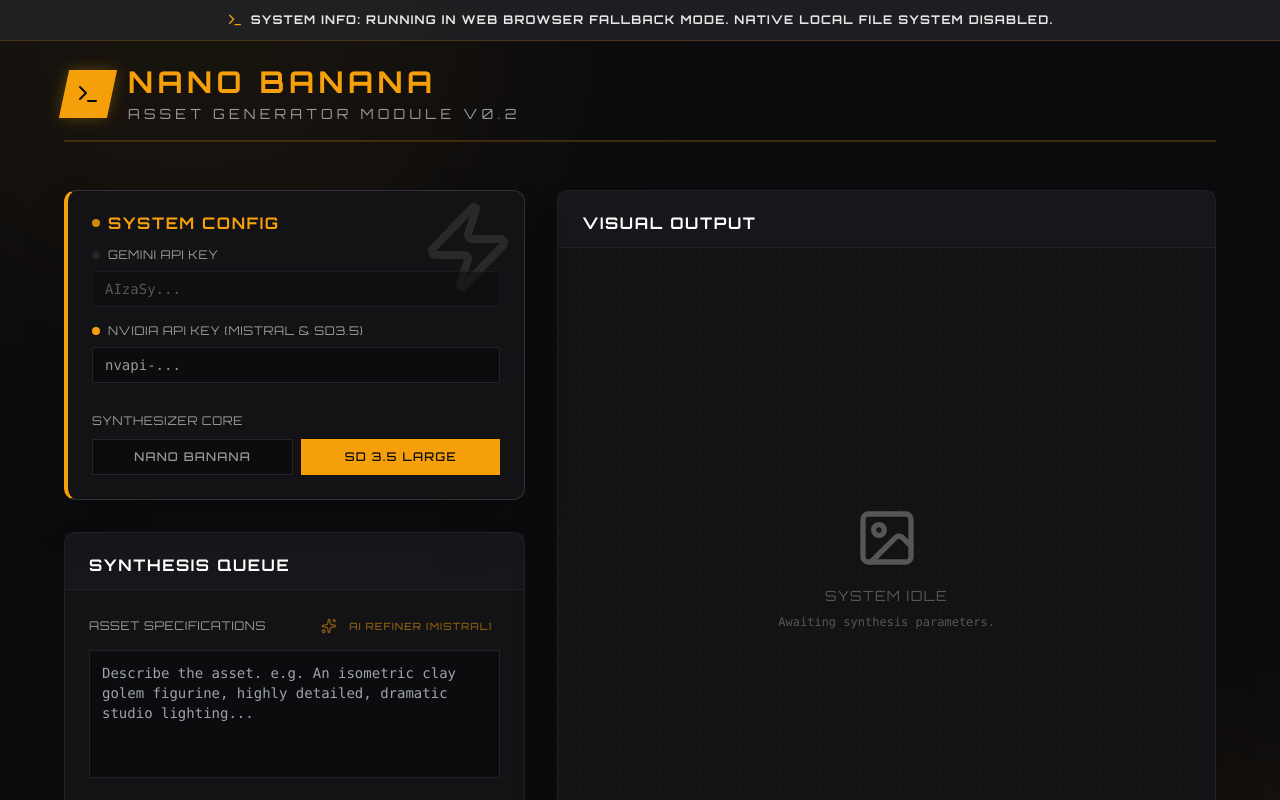
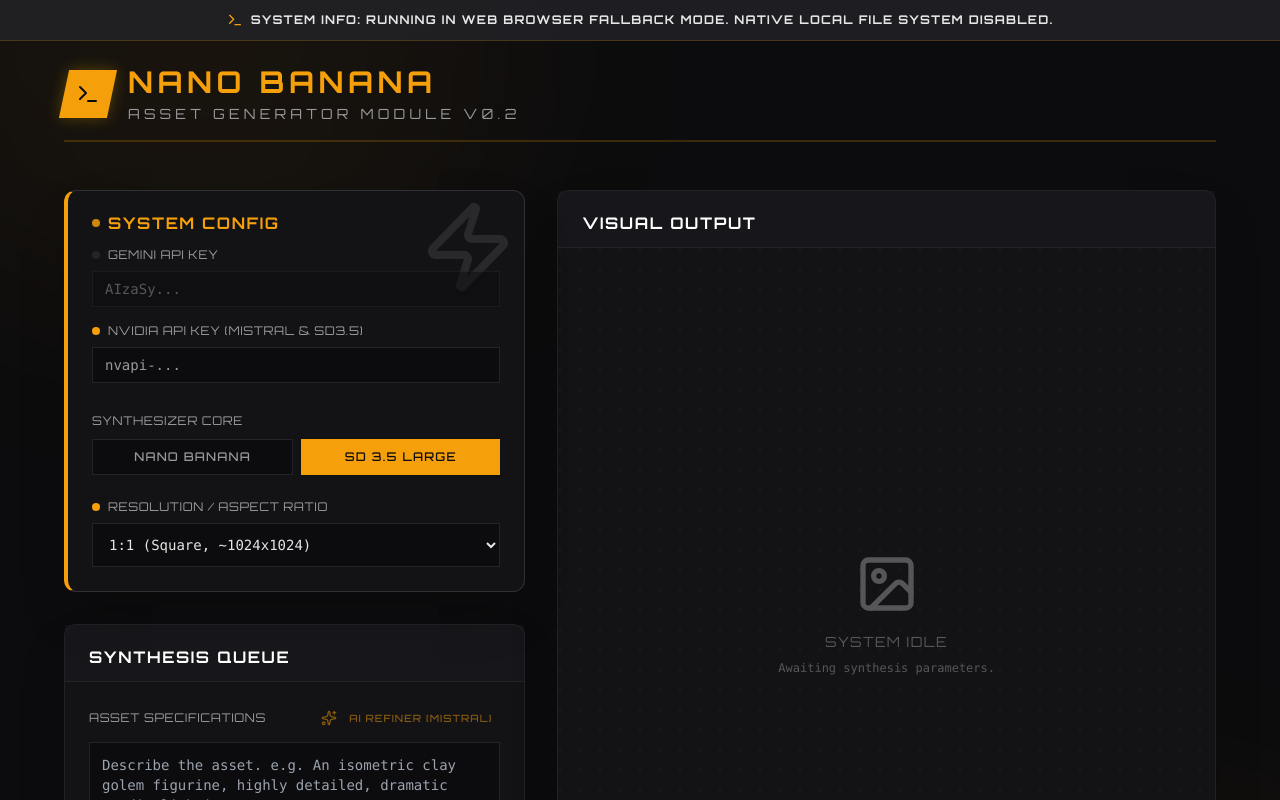
Before and after one commit to AstroGolem224/cmg_Asset_Generator, a React (Vite) app: page / in a window 1280 px wide. Both pictures are taken after a click on the button "SD 3.5 LARGE". Shown: the top 800 px of the page. Built offline with nearby package versions, Linux system fonts and the light colour scheme.

Commit message:
feat: Add aspect ratio selector for SD3 Medium generation

```diff
--- a/src/App.tsx
+++ b/src/App.tsx
@@ -17,7 +17,8 @@
     isGenerating, setIsGenerating,
     isRefining, setIsRefining,
     generatedAssetBase64, setGeneratedAsset,
-    error, setError
+    error, setError,
+    aspectRatio, setAspectRatio
   } = useGenerationStore();
 
   const handleRefinePrompt = async () => {
@@ -87,7 +88,7 @@
         if (aiModel === 'gemini') {
           base64Data = await invoke("generate_asset", { prompt, apiKey });
         } else {
-          base64Data = await invoke("generate_asset_sd", { prompt, apiKey: nvidiaApiKey });
+          base64Data = await invoke("generate_asset_sd", { prompt, apiKey: nvidiaApiKey, aspectRatio });
         }
       } else {
         if (aiModel === 'gemini') {
@@ -105,7 +106,7 @@
           const requestBody = {
             prompt,
             cfg_scale: 5,
-            aspect_ratio: "1:1",
+            aspect_ratio: aspectRatio,
             seed: 0,
             steps: 40,
             negative_prompt: ""
@@ -259,6 +260,28 @@
                   </Button>
                 </div>
               </div>
+
+              {aiModel === 'sd35' && (
+                <div className="space-y-2 pt-2">
+                  <label className="text-xs font-display uppercase tracking-wider text-muted-foreground flex items-center gap-2">
+                    <div className="w-2 h-2 rounded-full bg-primary"></div>
+                    Resolution / Aspect Ratio
+                  </label>
+                  <select
+                    value={aspectRatio}
+                    onChange={(e) => setAspectRatio(e.target.value)}
+                    className="w-full font-mono text-sm bg-background border border-muted focus:outline-none focus:ring-1 focus:ring-primary rounded-none p-3 text-foreground"
+                  >
+                    <option value="1:1">1:1 (Square, ~1024x1024)</option>
+                    <option value="16:9">16:9 (Widescreen, ~1920x1080)</option>
+                    <option value="9:16">9:16 (Portrait, ~1080x1920)</option>
+                    <option value="5:4">5:4 (Monitor)</option>
+                    <option value="4:5">4:5 (Vertical Print)</option>
+                    <option value="3:2">3:2 (Landscape Photo)</option>
+                    <option value="2:3">2:3 (Portrait Photo)</option>
+                  </select>
+                </div>
+              )}
             </CardContent>
           </Card>
 
--- a/src/store/generationStore.ts
+++ b/src/store/generationStore.ts
@@ -12,6 +12,7 @@
     apiKey: string; // Gemini
     nvidiaApiKey: string; // Nvidia
     aiModel: AIModel;
+    aspectRatio: string;
 
     setApiKey: (key: string) => void;
     setNvidiaApiKey: (key: string) => void;
@@ -21,6 +22,7 @@
     setGeneratedAsset: (base64: string | null) => void;
     setError: (error: string | null) => void;
     setAiModel: (model: AIModel) => void;
+    setAspectRatio: (ratio: string) => void;
 }
 
 export const useGenerationStore = create<GenerationState>()(
@@ -34,6 +36,7 @@
             apiKey: '',
             nvidiaApiKey: '',
             aiModel: 'gemini',
+            aspectRatio: '1:1',
 
             setApiKey: (apiKey) => set({ apiKey }),
             setNvidiaApiKey: (nvidiaApiKey) => set({ nvidiaApiKey }),
@@ -43,6 +46,7 @@
             setGeneratedAsset: (generatedAssetBase64) => set({ generatedAssetBase64 }),
             setError: (error) => set({ error }),
             setAiModel: (aiModel) => set({ aiModel }),
+            setAspectRatio: (aspectRatio) => set({ aspectRatio }),
         }),
         {
             name: 'nanobanana-storage', // name of the item in the storage (must be unique)
@@ -50,7 +54,8 @@
             partialize: (state) => ({
                 apiKey: state.apiKey,
                 nvidiaApiKey: state.nvidiaApiKey,
-                aiModel: state.aiModel
+                aiModel: state.aiModel,
+                aspectRatio: state.aspectRatio
             }), // only save these fields
         }
     )
```
Also changed, not shown: test-nv.js (+9 -13 lines), 1 other file (tests, documents, lock files or other folders).
